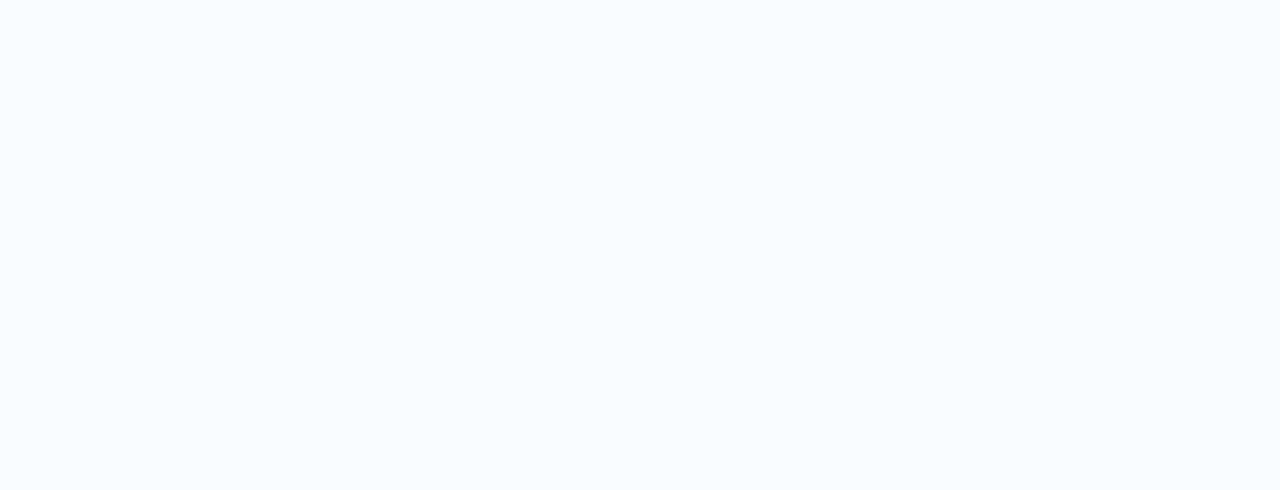
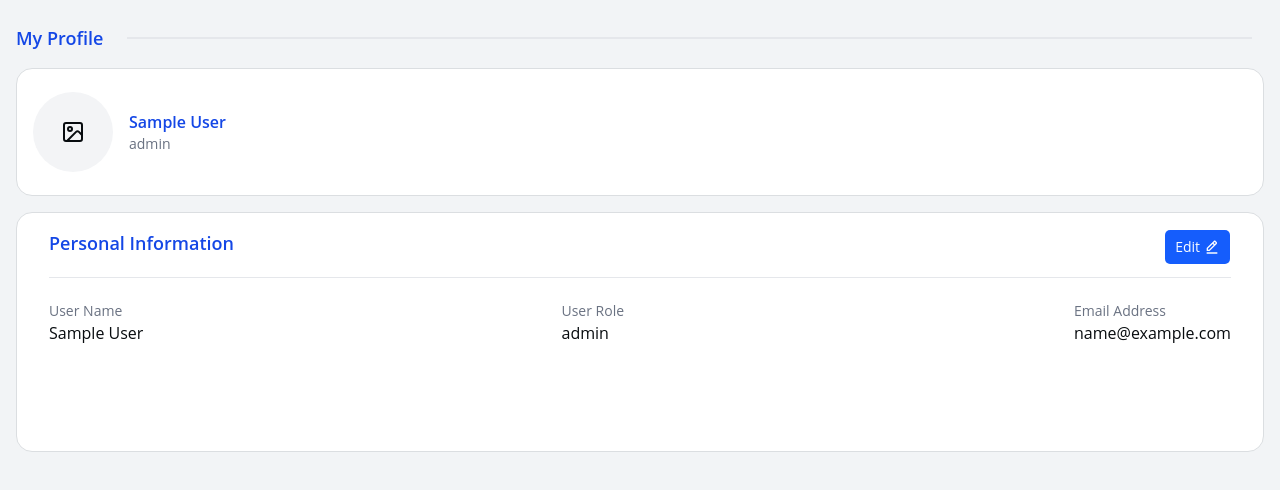
Before and after one commit to Mohdniyam/admin-new-gen-bag, a React (Vite) app: page /profile in a window 1280 px wide. Before the commit this address had no page. Shown: the top 490 px of the page. Built offline with nearby package versions, Linux system fonts and the light colour scheme; sample sign-in values are in the browser's storage.

Commit message:
Added profileIcon & profilePage

```diff
--- a/package.json
+++ b/package.json
@@ -22,6 +22,7 @@
     "react-dom": "^19.2.0",
     "react-icons": "^5.5.0",
     "react-router-dom": "^7.10.1",
+    "react-toastify": "^11.0.5",
     "shadcn": "^3.6.0",
     "tailwind-merge": "^3.4.0",
     "tailwindcss": "^4.1.17",
--- a/src/App.tsx
+++ b/src/App.tsx
@@ -3,6 +3,8 @@ import ProtectedRoute from "./routes/ProtectedRoute";
 import AdminPage from "@/adminPage/adminPage";
 import SignUp from "./screens/SignUp";
 import SignIn from "./screens/SignIn";
+import { ToastContainer } from "react-toastify";
+import Profile from "./screens/Profile";
 export function App() {
   return (
     <div>
@@ -23,8 +25,17 @@ export function App() {
               </ProtectedRoute>
             }
           />
+          <Route
+            path="/profile"
+            element={
+              <ProtectedRoute>
+                <Profile />
+              </ProtectedRoute>
+            }
+          />
         </Routes>
       </BrowserRouter>
+      <ToastContainer autoClose={1000} />
     </div>
   );
 }
--- a/src/index.css
+++ b/src/index.css
@@ -77,7 +77,7 @@
 }
 
 @theme inline {
-  --font-display: "Open Sans", sans-serif;
+  --font-open: "Open Sans", sans-serif;
   --font-sans: "Geist", "Geist Fallback";
   --font-mono: "Geist Mono", "Geist Mono Fallback";
   --color-background: var(--background);
@@ -123,6 +123,6 @@
     @apply border-border outline-ring/50;
   }
   body {
-    @apply bg-background text-foreground;
+    @apply bg-background text-foreground font-open;
   }
 }
--- /dev/null
+++ b/src/screens/Profile.tsx
@@ -0,0 +1,107 @@
+import { Button } from "@/components/ui/button";
+import { Image } from "lucide-react";
+import { BiEditAlt } from "react-icons/bi";
+import { useState } from "react";
+const Profile = () => {
+  const storedUser = localStorage.getItem("user");
+  const user = storedUser ? JSON.parse(storedUser) : {};
+  const personalInfoFields = [
+    {
+      label: "User Name",
+      key: "name",
+      showInProfileCard: true,
+      profileClassName: "text-blue-700 font-semibold",
+    },
+    {
+      label: "User Role",
+      key: "role",
+      showInProfileCard: true,
+      profileClassName: "text-sm text-gray-500",
+    },
+    { label: "Email Address", key: "email" },
+  ];
+
+  const [isEditing, setIsEditing] = useState(false);
+  const [formData, setFormData] = useState(user);
+
+  const handleEditToggle = () => {
+    if (isEditing) {
+      // SAVE
+      localStorage.setItem("user", JSON.stringify(formData));
+    }
+    setIsEditing(!isEditing);
+  };
+
+  return (
+    <>
+      <div className="w-screen h-screen bg-[#f2f4f6] p-4">
+        <div className="flex items-center gap-3 ">
+          <h2 className="font-semibold text-blue-700 text-lg my-2">
+            My Profile
+          </h2>
+          <div className="grow border-t-2 border-gray-200 mx-3" />
+        </div>
+
+        <div className="grid gap-4">
+          {/* Profile Card */}
+          <div className="flex items-center justify-start border bg-white rounded-2xl w-full min-h-32 mt-2 p-4">
+            <div className="flex gap-4">
+              <div className="w-20 h-20 rounded-full bg-gray-100 flex items-center justify-center shrink-0">
+                <Image />
+              </div>
+
+              <div className="flex flex-col justify-center">
+                {personalInfoFields
+                  .filter((field) => field.showInProfileCard)
+                  .map((field) => (
+                    <div key={field.key} className={field.profileClassName}>
+                      {user[field.key] || "-"}
+                    </div>
+                  ))}
+              </div>
+            </div>
+          </div>
+
+          {/* Personal info Card */}
+          <div className="border bg-white rounded-2xl w-full min-h-60 p-4 overflow-auto ">
+            <div className="flex justify-between mb-2 mx-4">
+              <h3 className="text-blue-700 text-lg font-semibold">
+                Personal Information
+              </h3>
+              <Button
+                onClick={handleEditToggle}
+                className="flex gap-1 bg-blue-600 hover:bg-blue-700 cursor-pointer"
+              >
+                {isEditing ? "Save" : "Edit"} <BiEditAlt />
+              </Button>
+            </div>
+            <div className="flex justify-between gap-4 flex-wrap h-px bg-gray-200 my-3 mx-4">
+              {personalInfoFields.map((field) => (
+                <div key={field.key} className="grid min-w-35 mt-6">
+                  <label className="text-sm text-gray-500">{field.label}</label>
+
+                  {isEditing ? (
+                    <input
+                      className="border rounded-md px-2 py-1"
+                      value={formData[field.key] || ""}
+                      onChange={(e) =>
+                        setFormData({
+                          ...formData,
+                          [field.key]: e.target.value,
+                        })
+                      }
+                    />
+                  ) : (
+                    <div className="font-medium">{user[field.key] || "-"}</div>
+                  )}
+                </div>
+              ))}
+            </div>
+          </div>
+        </div>
+      </div>
+    </>
+  );
+};
+
+export default Profile;
--- a/src/screens/SignUp.tsx
+++ b/src/screens/SignUp.tsx
@@ -2,6 +2,7 @@ import { useNavigate, useLocation } from "react-router-dom";
 import { useState } from "react";
 import { FiLogIn } from "react-icons/fi";
 import { Link } from "react-router-dom";
+import { toast } from "react-toastify";
 
 const SignUp = () => {
   const navigate = useNavigate();
@@ -14,6 +15,7 @@ const SignUp = () => {
   const [email, setEmail] = useState("");
   const [password, setPassword] = useState("");
 
+  // ------- Handle Sign Up! --------
   const handleSubmit = (e: React.FormEvent<HTMLFormElement>) => {
     e.preventDefault();
 
@@ -25,16 +27,19 @@ const SignUp = () => {
     localStorage.setItem("user", JSON.stringify(userData));
 
     navigate("/login");
+    toast.success("successfully signed up!", {
+      position: "top-center",
+    });
   };
 
   return (
     <div className="min-h-screen flex items-center justify-center bg-slate-100">
       <div className="bg-white rounded-xl shadow-lg p-8 w-full max-w-sm h-150 overflow-auto">
-        <h2 className="flex justify-center font-display text-3xl font-bold text-foreground mb-2">
+        <h2 className="flex justify-center text-3xl font-bold text-foreground mb-2">
           Welcome
         </h2>
 
-        <p className="flex justify-center font-display text-md text-gray-600 mb-8">
+        <p className="flex justify-center text-md text-gray-600 mb-8">
           Please signup to continue
         </p>
 
@@ -42,7 +47,7 @@ const SignUp = () => {
           <div className="bg-[#70707040] rounded-lg flex">
             <Link
               to="/login"
-              className={`px-10 py-2 font-display rounded-md transition-colors duration-300 ease-in-out cursor-pointer ${
+              className={`px-10 py-2 rounded-md transition-colors duration-300 ease-in-out cursor-pointer ${
                 isLogin ? "bg-blue-600 text-white" : " text-blue-600"
               }`}
             >
@@ -50,7 +55,7 @@ const SignUp = () => {
             </Link>
             <Link
               to="/signup"
-              className={`px-10 py-2 font-display rounded-md transition-colors duration-300 ease-in-out cursor-pointer ${
+              className={`px-10 py-2 rounded-md transition-colors duration-300 ease-in-out cursor-pointer ${
                 !isLogin ? "bg-blue-600 text-white" : " text-blue-600"
               }`}
             >
@@ -60,38 +65,38 @@ const SignUp = () => {
         </div>
 
         <form className="grid" onSubmit={handleSubmit}>
-          <label className="text-blue-600 font-display my-2">Username</label>
+          <label className="text-blue-600 my-2">Username</label>
           <input
             type="text"
-            className="border font-display px-2 py-2 rounded-md"
+            className="border px-2 py-2 rounded-md"
             onChange={(e) => setName(e.target.value)}
           />
 
-          <label className="text-blue-600 font-display my-2">Role</label>
+          <label className="text-blue-600 my-2">Role</label>
           <select
-            className="border font-display p-2 rounded-md"
+            className="border p-2 rounded-md"
             onChange={(e) => setSelectedRole(e.target.value)}
           >
             <option value="">Select your role</option>
             <option value="supplier">Supplier</option>
           </select>
 
-          <label className="text-blue-600 font-display my-2">Email</label>
+          <label className="text-blue-600 my-2">Email</label>
           <input
             type="email"
-            className="border font-display p-2 rounded-md"
+            className="border p-2 rounded-md"
             onChange={(e) => setEmail(e.target.value)}
           />
 
-          <label className="text-blue-600 font-display my-2">Password</label>
+          <label className="text-blue-600 my-2">Password</label>
           <input
             type="password"
-            className="border font-display p-2 rounded-md"
+            className="border p-2 rounded-md"
             onChange={(e) => setPassword(e.target.value)}
           />
 
           <button
-            className="flex items-center justify-center gap-2 px-10 py-2 mt-6 font-display cursor-pointer rounded-md bg-blue-600 text-white"
+            className="flex items-center justify-center gap-2 px-10 py-2 mt-6 cursor-pointer rounded-md bg-blue-600 text-white"
             type="submit"
           >
             Sign Up <FiLogIn />
```
Also changed, not shown: src/adminPage/adminPage.tsx (+71 -12 lines), src/screens/SignIn.tsx (+48 -11 lines), 1 other file (tests, documents, lock files or other folders).
